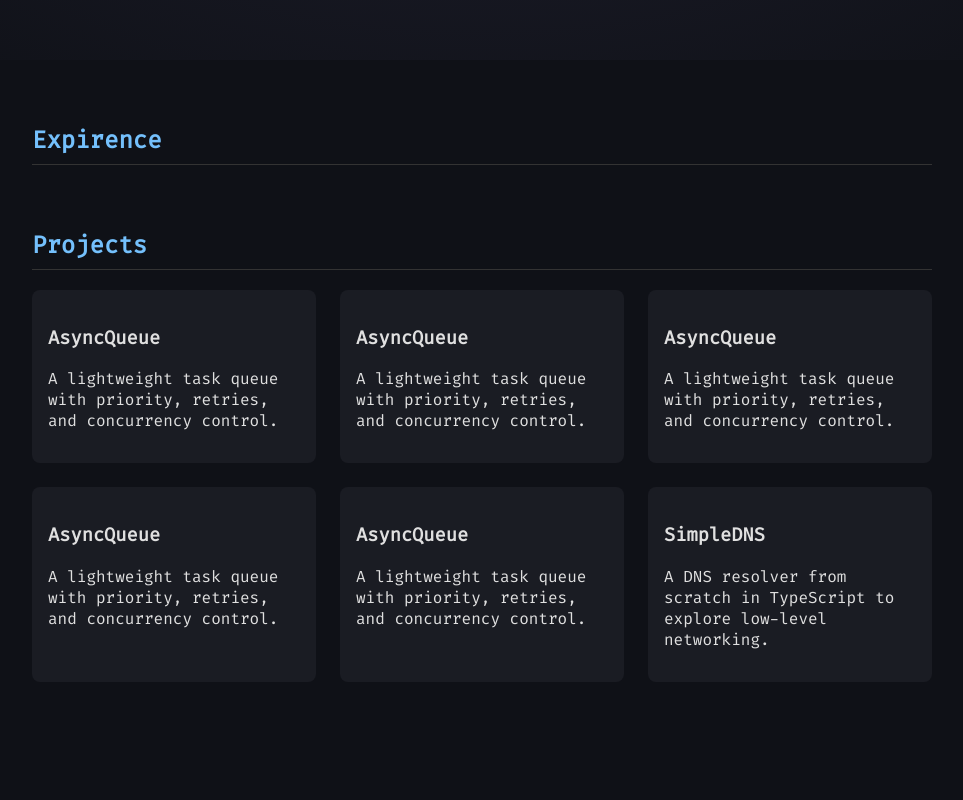
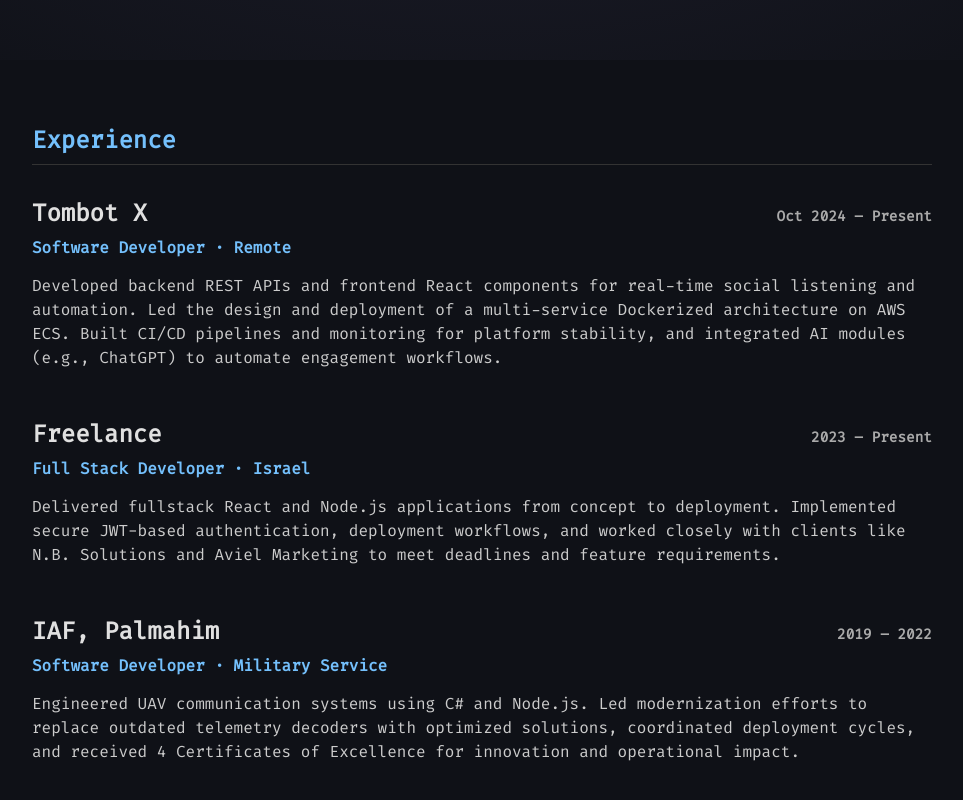
Before and after one commit to aylonc22/portfolio, a React (Vite) app in the folder my-portfolio/: page / in a window 1280 px wide. Shown: the part 740-1540 px from the top of the page, without its empty margins (158-1121 px from the left). Before the commit the page ends 1486 px from the top, so only its background shows below. Built offline with nearby package versions, Linux system fonts and the light colour scheme.

Commit message:
added expirence section

```diff
--- a/my-portfolio/src/App.tsx
+++ b/my-portfolio/src/App.tsx
@@ -65,9 +65,39 @@
         </div>
     </header>
 
-    <section>
-      <h2>Expirence</h2>
-    </section>
+  <section>
+  <h2>Experience</h2>
+  <div className="experience-list">
+    <div className="experience-item">
+      <h3>Tombot X <span>Oct 2024 – Present</span></h3>
+      <p className="role">Software Developer · Remote</p>
+      <p className="desc">
+        Developed backend REST APIs and frontend React components for real-time social listening and automation.
+         Led the design and deployment of a multi-service Dockerized architecture on AWS ECS. Built CI/CD pipelines and monitoring for platform stability,
+         and integrated AI modules (e.g., ChatGPT) to automate engagement workflows.
+      </p>
+    </div>
+    <div className="experience-item">
+      <h3>Freelance <span>2023 – Present</span></h3>
+      <p className="role">Full Stack Developer · Israel</p>
+      <p className="desc">
+        Delivered fullstack React and Node.js applications from concept to deployment.
+         Implemented secure JWT-based authentication, deployment workflows, and worked closely with clients like N.B. Solutions
+          and Aviel Marketing to meet deadlines and feature requirements.
+      </p>
+    </div>
+    <div className="experience-item">
+      <h3>IAF, Palmahim <span>2019 – 2022</span></h3>
+      <p className="role">Software Developer · Military Service</p>
+      <p className="desc">
+        Engineered UAV communication systems using C# and Node.js. Led modernization efforts
+        to replace outdated telemetry decoders with optimized solutions, coordinated deployment cycles, and received 4 Certificates of
+        Excellence for innovation and operational impact.
+      </p>
+    </div>
+  </div>
+</section>
+
 
   <section>
     <h2>Projects</h2>
--- a/my-portfolio/src/index.css
+++ b/my-portfolio/src/index.css
@@ -110,6 +110,40 @@
 .stack-icons{
   margin: 3rem auto;
 }
+
+.experience-list {
+  display: flex;
+  flex-direction: column;
+  gap: 2rem;
+  margin-top: 2rem;
+}
+
+.experience-item h3 {
+  font-size: 1.5rem;
+  margin: 0;
+  display: flex;
+  justify-content: space-between;
+  align-items: baseline;
+  color: #e0e0e0;
+}
+
+.experience-item h3 span {
+  font-size: 0.9rem;
+  color: #aaa;
+}
+
+.experience-item .role {
+  font-weight: bold;
+  color: #74c0fc;
+  margin-top: 0.5rem;
+}
+
+.experience-item .desc {
+  margin-top: 0.3rem;
+  line-height: 1.5;
+  color: #ccc;
+}
+
 .projects {
   display: grid;
   grid-template-columns: repeat(auto-fit, minmax(250px, 1fr));
```
